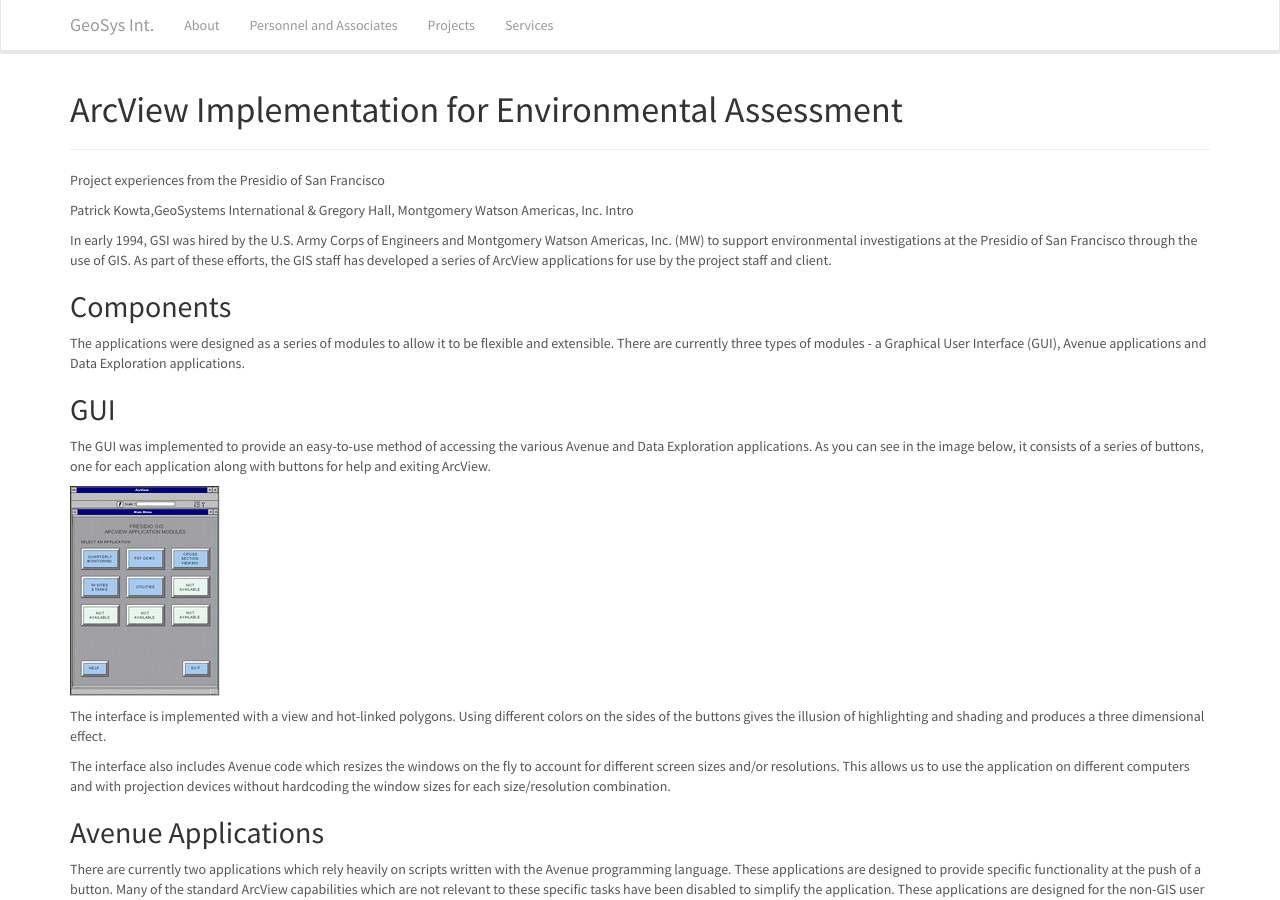
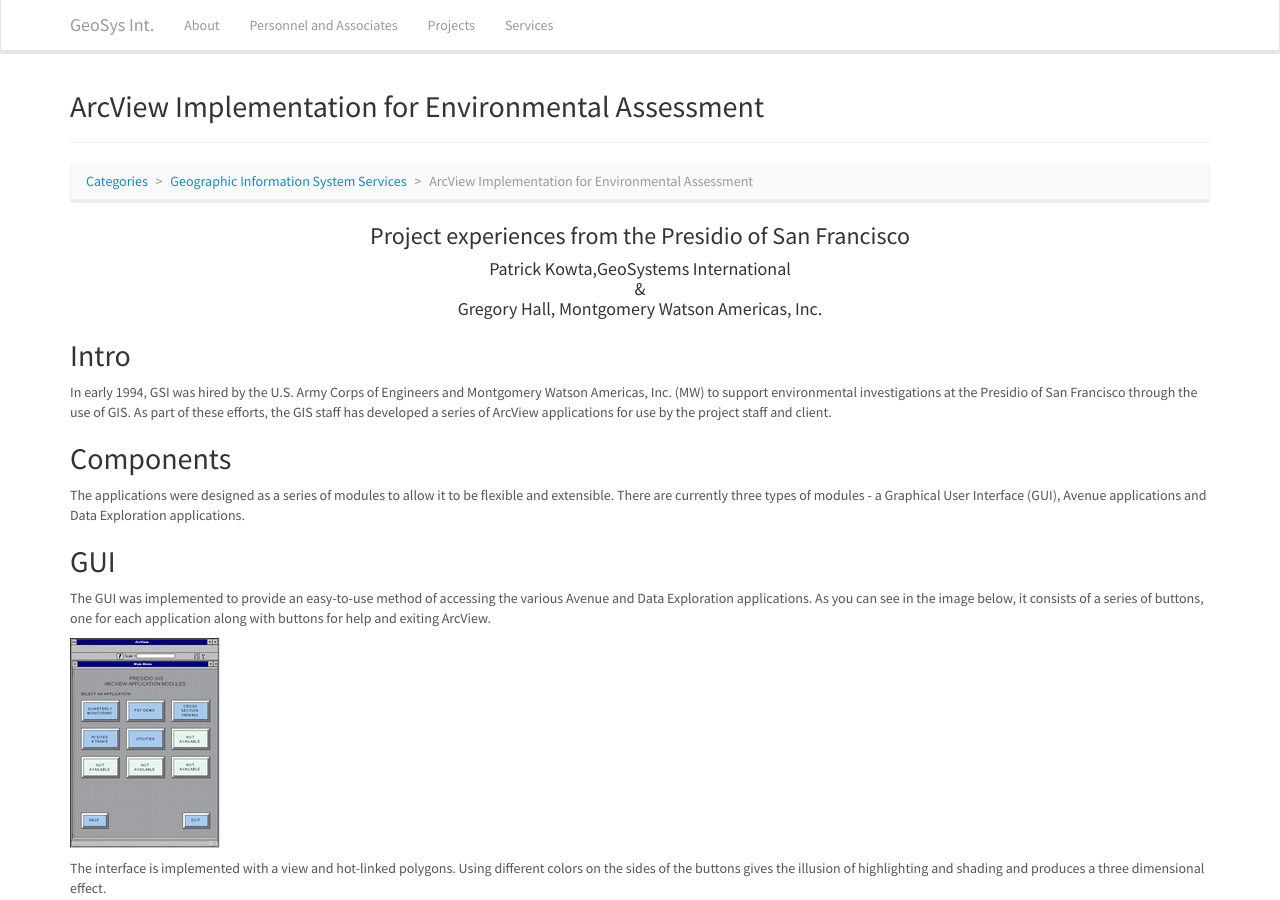
Before and after one commit to marioerossi/geosysint, a Jekyll site: the page built from _projects/geographic-information-system-services/arcview-application-development/index.md, in a window 1280 px wide and 900 px high. Built offline with Jekyll 4.4.1, drawn with Linux system fonts in a browser that asks for light colours; nearby versions of some CDN libraries.

Commit message:
Updated project style

```diff
--- /dev/null
+++ b/_layouts/project.html
@@ -0,0 +1,11 @@
+---
+layout: page
+---
+{% for cat in site.data.project_categories %}{% if cat.slug == page.category %}{% assign category = cat.name %}{% endif %}{% endfor%}
+<ol class="breadcrumb">
+    <li><a href="{{ "/projects/ " | prepend: site.baseurl }}">Categories</a></li>
+    <li><a href="{{ site.baseurl }}/categories/{{ page.category }}">{{ category }}</a></li>
+    <li class="active">{{ page.title }}</li>
+</ol>
+
+{{ content }}
--- a/_projects/geographic-information-system-services/arcview-application-development/index.md
+++ b/_projects/geographic-information-system-services/arcview-application-development/index.md
@@ -1,15 +1,20 @@
 ---
-layout: page
+layout: project
 category: geographic-information-system-services
 title: ArcView Implementation for Environmental Assessment
+titlesize: 2
 ---
 
-Project experiences from the Presidio of San Francisco
+<h3 style="text-align:center;">Project experiences from the Presidio of San Francisco</h3>
 
-Patrick Kowta,GeoSystems International
+<h4 style="text-align:center;">Patrick Kowta,GeoSystems International
+<br>
 &
+<br>
 Gregory Hall, Montgomery Watson Americas, Inc.
-Intro
+</h4>
+
+## Intro
 
 In early 1994, GSI was hired by the U.S. Army Corps of Engineers and Montgomery Watson Americas, Inc. (MW) to support environmental investigations at the Presidio of San Francisco through the use of GIS. As part of these efforts, the GIS staff has developed a series of ArcView applications for use by the project staff and client.
 
```
